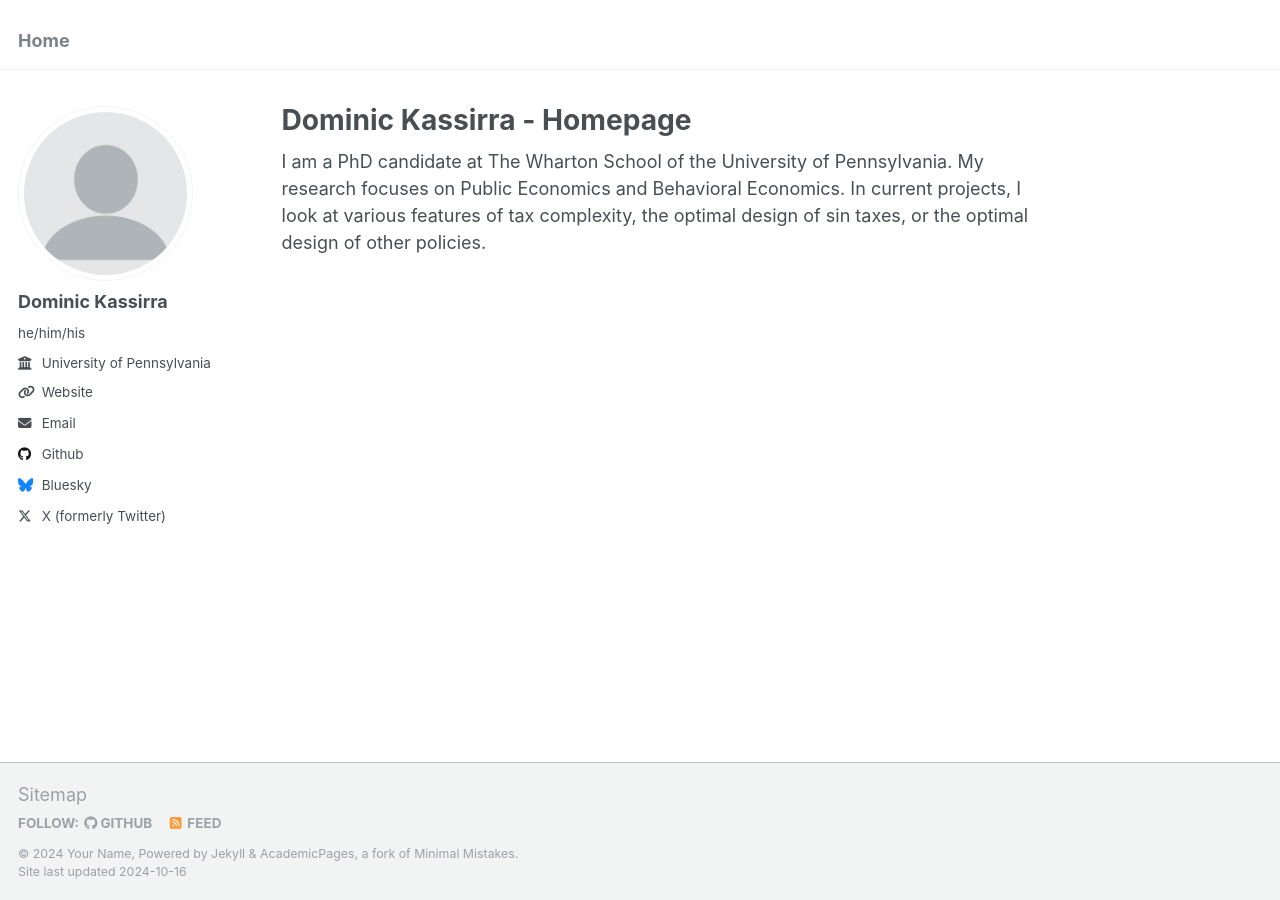
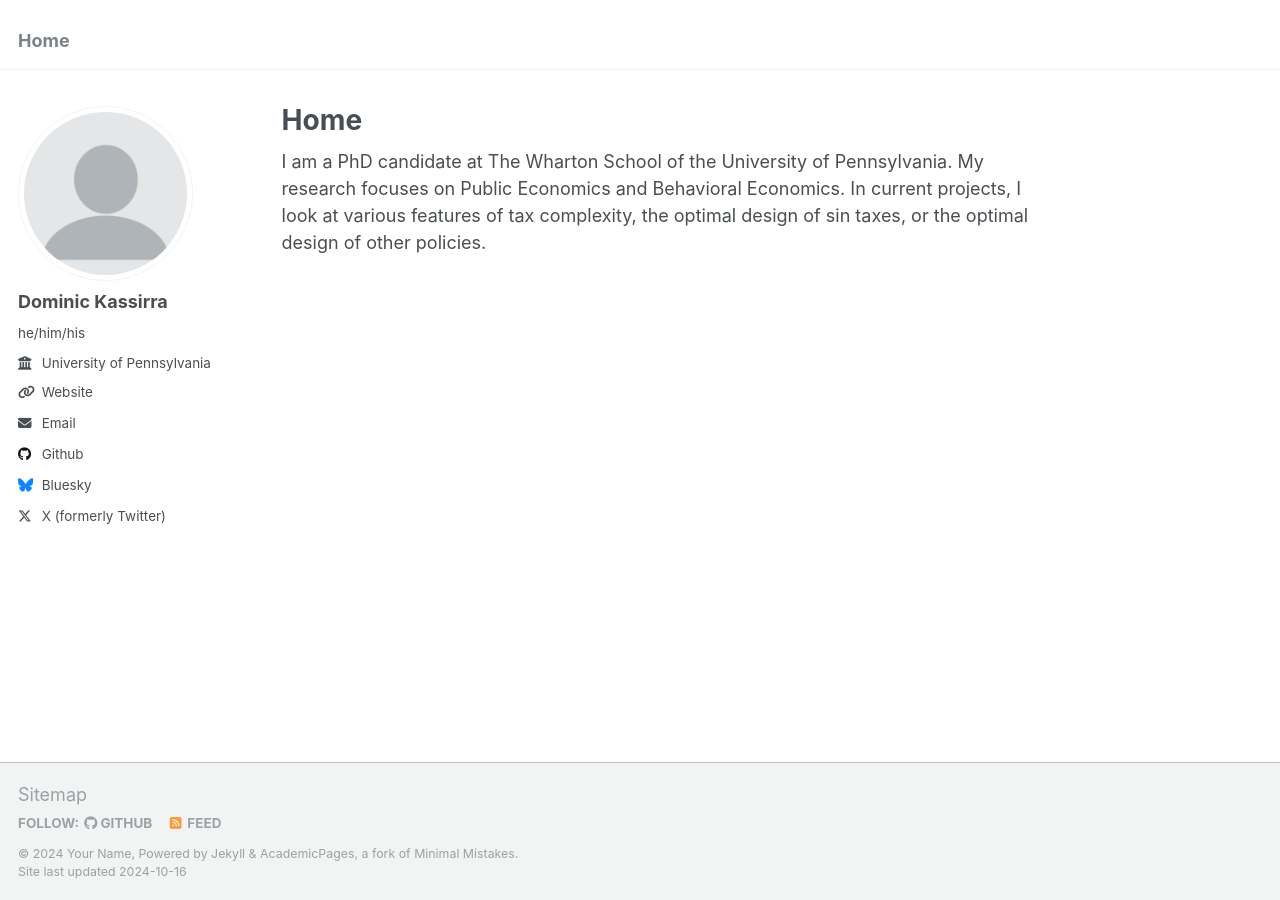
Before and after one commit to dominickassirra/dominickassirra.github.io, a Jekyll site: the page built from _pages/about.md, in a window 1280 px wide. Built offline with Jekyll 4.4.1, drawn with Linux system fonts in a browser that asks for light colours.

Commit message:
Update about.md

```diff
--- a/_pages/about.md
+++ b/_pages/about.md
@@ -1,6 +1,6 @@
 ---
 permalink: /
-title: "Dominic Kassirra - Homepage"
+title: "Home"
 author_profile: true
 redirect_from:
   - /about/
```
